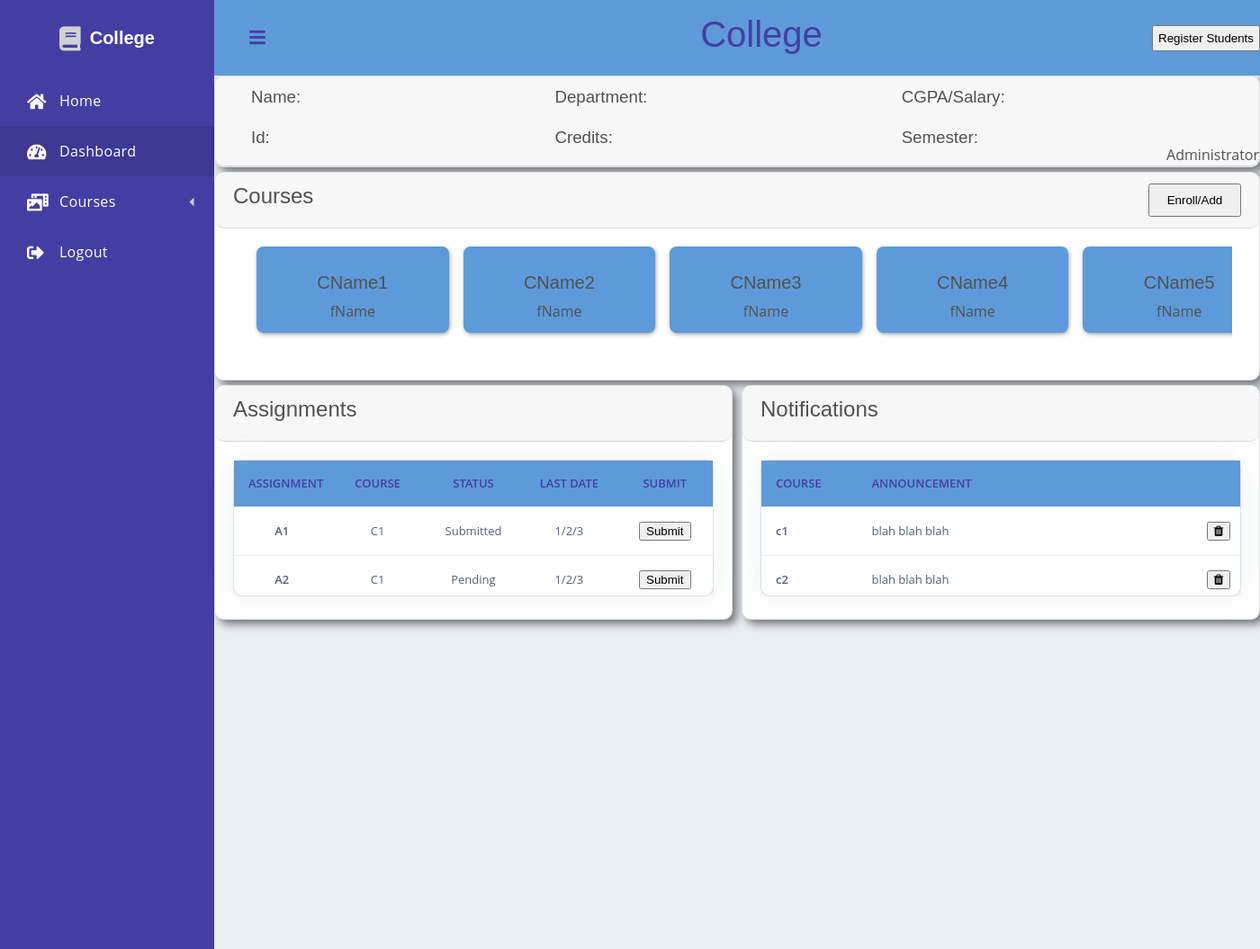
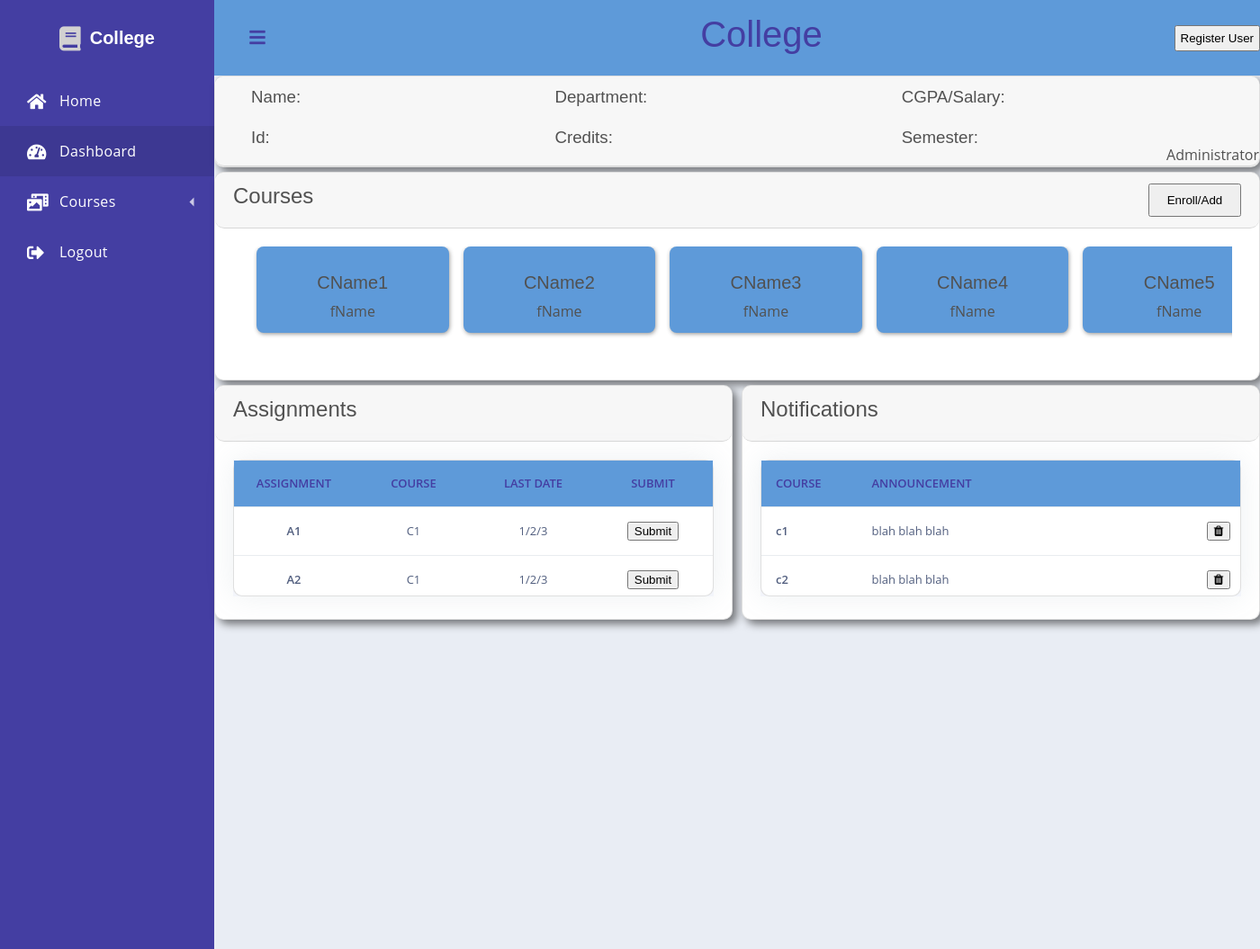
Before and after one commit to BinoManjesh/college-management, a PHP site: page /public/dashboard.php in a window 1400 px wide. Shown: the whole page at 90% size. Run offline with PHP 8.4, Linux system fonts and the light colour scheme; data that the repository does not hold is empty.

Commit message:
lot of changes

```diff
--- a/public/course.php
+++ b/public/course.php
@@ -424,7 +424,7 @@ view('header', [
                                                     </div>
                                                 </th>
                                                 <td>Date</td>
-                                                <td><button type="submit" onclick="myFunction2()">Grade</button></td>
+                                                <td><button type="submit" onclick="document.getElementById('submitassignment').click()"><input type="file" id="submitassignment" style="display:none">Submit</button></td>
                                             </tr>
                                             <tr>
                                                 <th scope="row">
--- a/public/dashboard.php
+++ b/public/dashboard.php
@@ -17,7 +17,7 @@ view('header', ['title' => 'Dashboard', 'stylesheets'=>[
             <h3 style="text-align: center;">
                 Courses
             </h3>
-            <button id="closepopup" style="width:auto;position:absolute;right:0;border:none;background:none;cursor:pointer"><i class="fa fa-close"></i></button>
+            <button id="closepopup" style="width:auto;position:absolute;right:0;border:none;background:none;cursor:pointer" onclick="myFunction1()"><i class="fa fa-close"></i></button>
         </div>
         <div class="card-body" style="grid-template-columns:none;justify-content:center;overflow: scroll;">
             <form method="post" action="dashboard.php">
@@ -54,7 +54,47 @@ view('header', ['title' => 'Dashboard', 'stylesheets'=>[
                     </div>
                 </div>
                 <div style="width: 100%;justify-content:center;display:flex">
-                    <button id="confirmpopup" type="submit">Confirm</button>
+                    <button id="confirmpopup" type="submit" onclick="myFunction1()">Confirm</button>
+                </div>
+            </form>
+        </div>
+    </div>
+</div>
+<div class='popupregister' id="registerpopup" style="width: 100%;height:100%;display:none;justify-content:center;position:absolute;z-index:1001;backdrop-filter: blur(10px);">
+    <div class='card' style="width: 50%;">
+        <div class="card-header" style="text-align:center;grid-template-columns:none">
+            <h3 style="text-align: center;">
+                New User
+            </h3>
+            <button id="closepopupregister" style="width:auto;position:absolute;right:0;border:none;background:none;cursor:pointer" onclick="myFunction3()"><i class="fa fa-close"></i></button>
+        </div>
+        <div class="card-body" style="grid-template-columns:none;justify-content:center;overflow: scroll;">
+            <form method="post" action="dashboard.php">
+                <input hidden="true" name="action" value="enroll">
+            <div class="adduser" style="display: grid;grid-auto-flow: row">
+            <label for="useridregister">User Id:</label>
+            <input type="text" id="useridregister" style="width: 100%;">
+            <label for="passwordregister">Password:</label>
+            <input type="text" id="passwordregister" style="width: 100%;">
+            <label for="firstnameregister">First Name:</label>
+            <input type="text" id="firstnameregister" style="width: 100%;">
+            <label for="lastnameregister">Last Name:</label>
+            <input type="text" id="lastnameregister" style="width: 100%;">
+            <label for="Officialid">Official Id:</label>
+            <input type="text" id="Officialid" style="width: 100%;">
+            <label for="departmentregister">Department Name:</label>
+            <input type="text" id="departmentregister" style="width: 100%;">
+            <label for="branchregister">Branch Name:</label>
+            <input type="text" id="branchregister" style="width: 100%;">
+            <label for="Typeregister">Type:</label>
+            <input type="text" id="Typeregister" style="width: 100%;">
+            <label for="Semesterregister">Semester:</label>
+            <input type="number" id="Semesterregister" style="width: 100%;">
+            <!-- coursename,facultyid,credits,department -->
+        </div>
+        <br>
+                <div style="width: 100%;justify-content:center;display:flex">
+                    <button id="confirmpopupregister" type="submit" onclick="myFunction3()">Add</button>
                 </div>
             </form>
         </div>
@@ -65,7 +105,7 @@ view('header', ['title' => 'Dashboard', 'stylesheets'=>[
     <div class='dashboard-app'>
         <header class='dashboard-toolbar'><a href="#!" class="menu-toggle"><i class="fas fa-bars"></i></a>
             <h1 style="position: absolute;text-align: center;width: 100%;z-index: -1;color: #443ea2;">College</h1>
-            <button style="position: absolute;right:0;padding:5px;">Register Students</button>
+            <button style="position: absolute;right:0;padding:5px;" onclick="myFunction2()">Register User</button>
         </header>
         <div class='card'>
             <div class='card-header' style="grid-template-columns: none;">
@@ -85,7 +125,7 @@ view('header', ['title' => 'Dashboard', 'stylesheets'=>[
         <div class='card'>
             <div class="card-header">
                 <h2>Courses</h2>
-                <button type="submit" style="width: 10%;left:90%;position:relative;cursor:pointer;" id="enrollbut">Enroll/Add</button>
+                <button type="submit" style="width: 10%;left:90%;position:relative;cursor:pointer;" id="enrollbut" onclick="myFunction()">Enroll/Add</button>
             </div>
             <div class="card-body">
                 <div class="cardcourses-wrapper">
@@ -110,7 +150,6 @@ view('header', ['title' => 'Dashboard', 'stylesheets'=>[
                                     <tr style="color: #443ea2;background-color: #5e9ad9;text-transform:uppercase;">
                                         <th style="text-align: center;">Assignment</th>
                                         <th style="text-align: center;">Course</th>
-                                        <th style="text-align: center;">Status</th>
                                         <th style="text-align: center;">Last Date</th>
                                         <th style="text-align: center;">Submit</th>
                                     </tr>
@@ -163,16 +202,20 @@ view('header', ['title' => 'Dashboard', 'stylesheets'=>[
 <script src='https://cdnjs.cloudflare.com/ajax/libs/twitter-bootstrap/4.5.2/js/bootstrap.min.js'></script>
 <script src="scripts/dashboardpage.js"></script>
 <script>
-    document.getElementById("enrollbut").addEventListener("click", myFunction);
-    document.getElementById("closepopup").addEventListener("click", myFunction1);
-    document.getElementById("confirmpopup").addEventListener("click", myFunction1);
-
     function myFunction() {
         document.getElementById("popup").style.display = "flex";
     }
-
     function myFunction1() {
         document.getElementById("popup").style.display = "none";
+    }
+    function myFunction2()
+    {
+        document.getElementById("registerpopup").style.display="flex";
+        // console.log("debug");
+    }
+    function myFunction3(){
+        document.getElementById("registerpopup").style.display="none";
+        // console.log("debug");
     }
 </script>
 
--- a/src/libs/dashboard.php
+++ b/src/libs/dashboard.php
@@ -12,14 +12,14 @@ $user_courses = [
     ['course_id'=>8, 'course_name'=>'CName9', 'faculty_name'=>'fName'],
 ];
 $assn_query = [
-    ['assn_name'=>'A1', 'course_name'=>'C1', 'submitted'=>'1', 'due_date'=>'1/2/3'],
-    ['assn_name'=>'A2', 'course_name'=>'C1', 'submitted'=>'0', 'due_date'=>'1/2/3'],
-    ['assn_name'=>'A3', 'course_name'=>'C1', 'submitted'=>'1', 'due_date'=>'1/2/3'],
-    ['assn_name'=>'A4', 'course_name'=>'C1', 'submitted'=>'1', 'due_date'=>'1/2/3'],
-    ['assn_name'=>'A5', 'course_name'=>'C1', 'submitted'=>'1', 'due_date'=>'1/2/3'],
-    ['assn_name'=>'A6', 'course_name'=>'C1', 'submitted'=>'1', 'due_date'=>'1/2/3'],
-    ['assn_name'=>'A7', 'course_name'=>'C1', 'submitted'=>'1', 'due_date'=>'1/2/3'],
-    ['assn_name'=>'A8', 'course_name'=>'C1', 'submitted'=>'1', 'due_date'=>'1/2/3'],
+    ['assn_name'=>'A1', 'course_name'=>'C1', 'due_date'=>'1/2/3'],
+    ['assn_name'=>'A2', 'course_name'=>'C1', 'due_date'=>'1/2/3'],
+    ['assn_name'=>'A3', 'course_name'=>'C1', 'due_date'=>'1/2/3'],
+    ['assn_name'=>'A4', 'course_name'=>'C1', 'due_date'=>'1/2/3'],
+    ['assn_name'=>'A5', 'course_name'=>'C1', 'due_date'=>'1/2/3'],
+    ['assn_name'=>'A6', 'course_name'=>'C1', 'due_date'=>'1/2/3'],
+    ['assn_name'=>'A7', 'course_name'=>'C1', 'due_date'=>'1/2/3'],
+    ['assn_name'=>'A8', 'course_name'=>'C1', 'due_date'=>'1/2/3'],
 ];
 $notifications = [
     ['course_name' => 'c1', 'content'=>'blah blah blah'],
@@ -80,7 +80,6 @@ function CardCourse(array $course) {
 }
 
 function AssignmentRow(array $data) {
-    $status = $data['submitted'] ? 'Submitted': 'Pending';
     echo <<<EOS
         <tr>
             <th scope="row">
@@ -91,7 +90,6 @@ function AssignmentRow(array $data) {
                 </div>
             </th>
             <td>{$data['course_name']}</td>
-            <td>$status</td>
             <td>{$data['due_date']}</td>
             <td><button type="submit">Submit</button></td>
         </tr>
```
